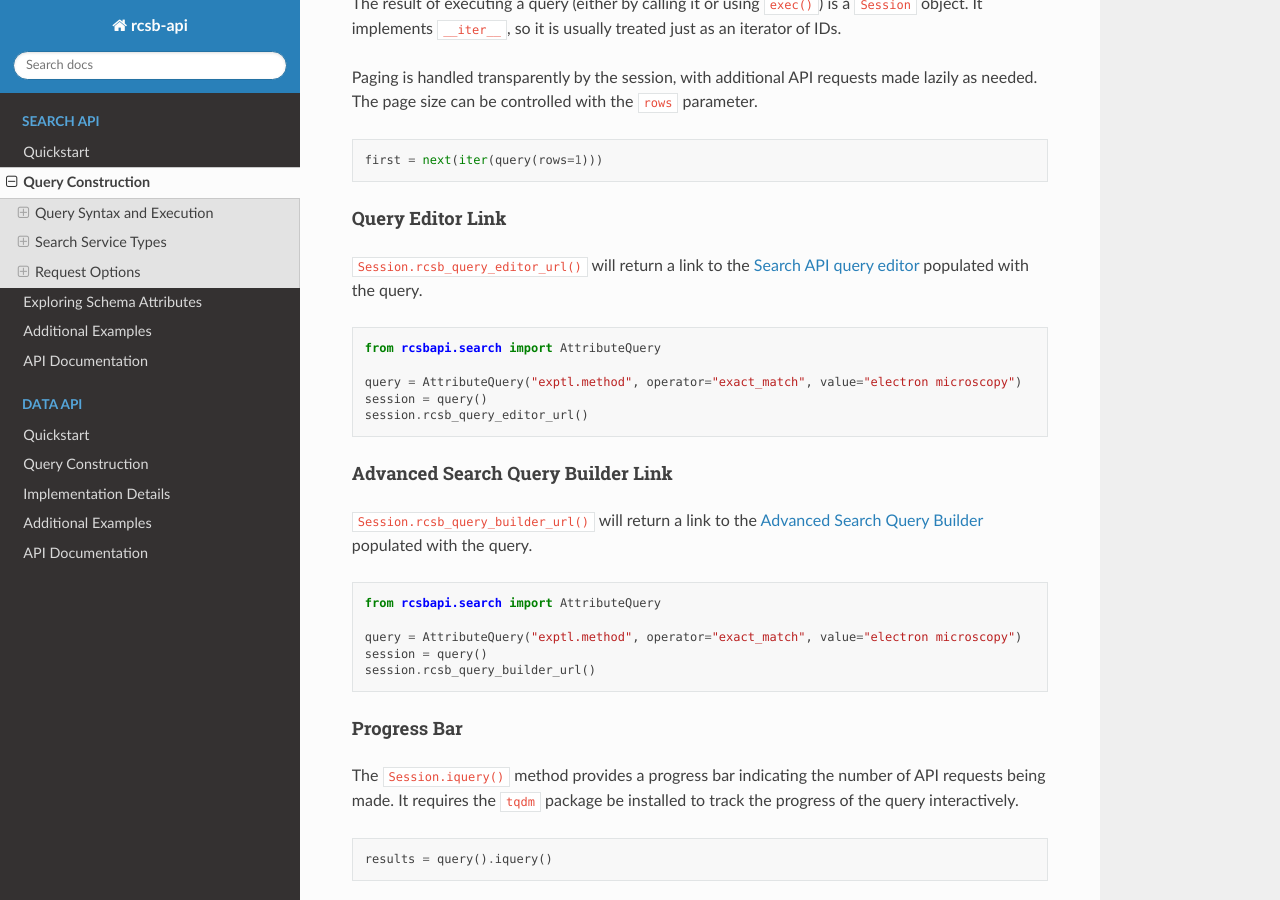
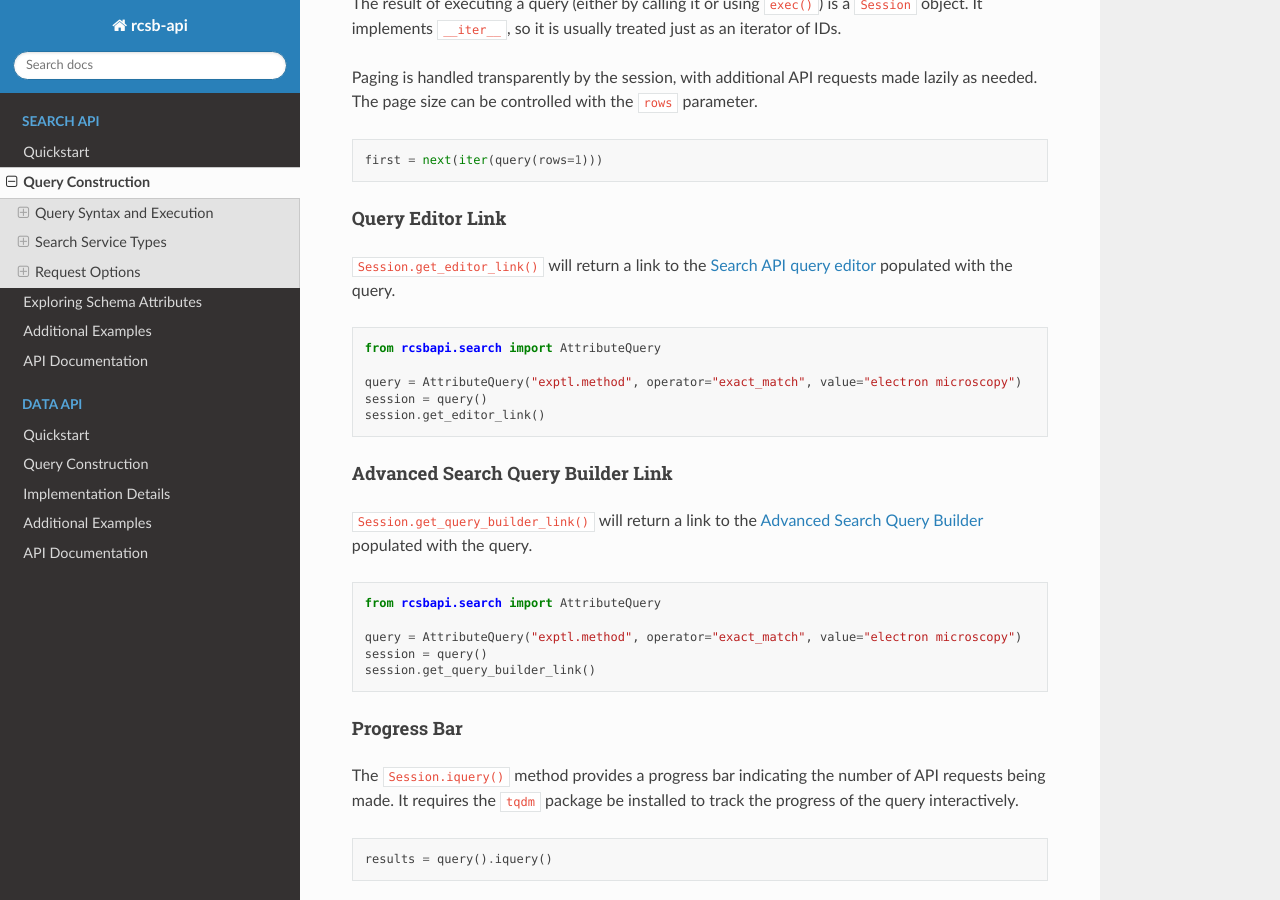
Before and after one commit to rcsb/py-rcsb-api, a Sphinx documentation site: the page built from docs/search_api/query_construction.md, in a window 1280 px wide and 900 px high, scrolled down 3457 px. Built offline with Sphinx 7.4.7 and the Read the Docs theme 3.1.0, drawn with Linux system fonts in a browser that asks for light colours.

Commit message:
rename search "get_link" methods; update docs

````diff
--- a/docs/requirements.txt
+++ b/docs/requirements.txt
@@ -7,5 +7,4 @@ myst-parser==1.0.0
 jinja2<3.1
 requests >= 2.0.0
 rustworkx
-# rcsbsearchapi
 graphql-core
--- a/docs/search_api/api.rst
+++ b/docs/search_api/api.rst
@@ -4,3 +4,9 @@ API Documentation
 .. automodule:: rcsbapi.search
     :members:
     :special-members: __init__
+
+.. autoclass:: rcsbapi.search.search_schema.SearchSchemaGroup
+    :members: search, get_attribute_details, get_attribute_type
+
+.. autoclass:: rcsbapi.search.search_query.Session
+    :members: get_editor_link, get_query_builder_link
--- a/docs/search_api/query_construction.md
+++ b/docs/search_api/query_construction.md
@@ -162,25 +162,25 @@ lazily as needed. The page size can be controlled with the `rows` parameter.
 first = next(iter(query(rows=1)))
 ```
 #### Query Editor Link
-`Session.rcsb_query_editor_url()` will return a link to the [Search API query editor](https://search.rcsb.org/query-editor.html) populated with the query.
+`Session.get_editor_link()` will return a link to the [Search API query editor](https://search.rcsb.org/query-editor.html) populated with the query.
 
 ```python
 from rcsbapi.search import AttributeQuery
 
 query = AttributeQuery("exptl.method", operator="exact_match", value="electron microscopy")
 session = query()
-session.rcsb_query_editor_url()
+session.get_editor_link()
 ```
 
 #### Advanced Search Query Builder Link
-`Session.rcsb_query_builder_url()` will return a link to the [Advanced Search Query Builder](https://www.rcsb.org/search/advanced) populated with the query.
+`Session.get_query_builder_link()` will return a link to the [Advanced Search Query Builder](https://www.rcsb.org/search/advanced) populated with the query.
 
 ```python
 from rcsbapi.search import AttributeQuery
 
 query = AttributeQuery("exptl.method", operator="exact_match", value="electron microscopy")
 session = query()
-session.rcsb_query_builder_url()
+session.get_query_builder_link()
 ```
 
 #### Progress Bar
````
Also changed, not shown: README.md (+2 -2 lines), docs/data_api/quickstart.md (+6 -4 lines), 4 other files.
